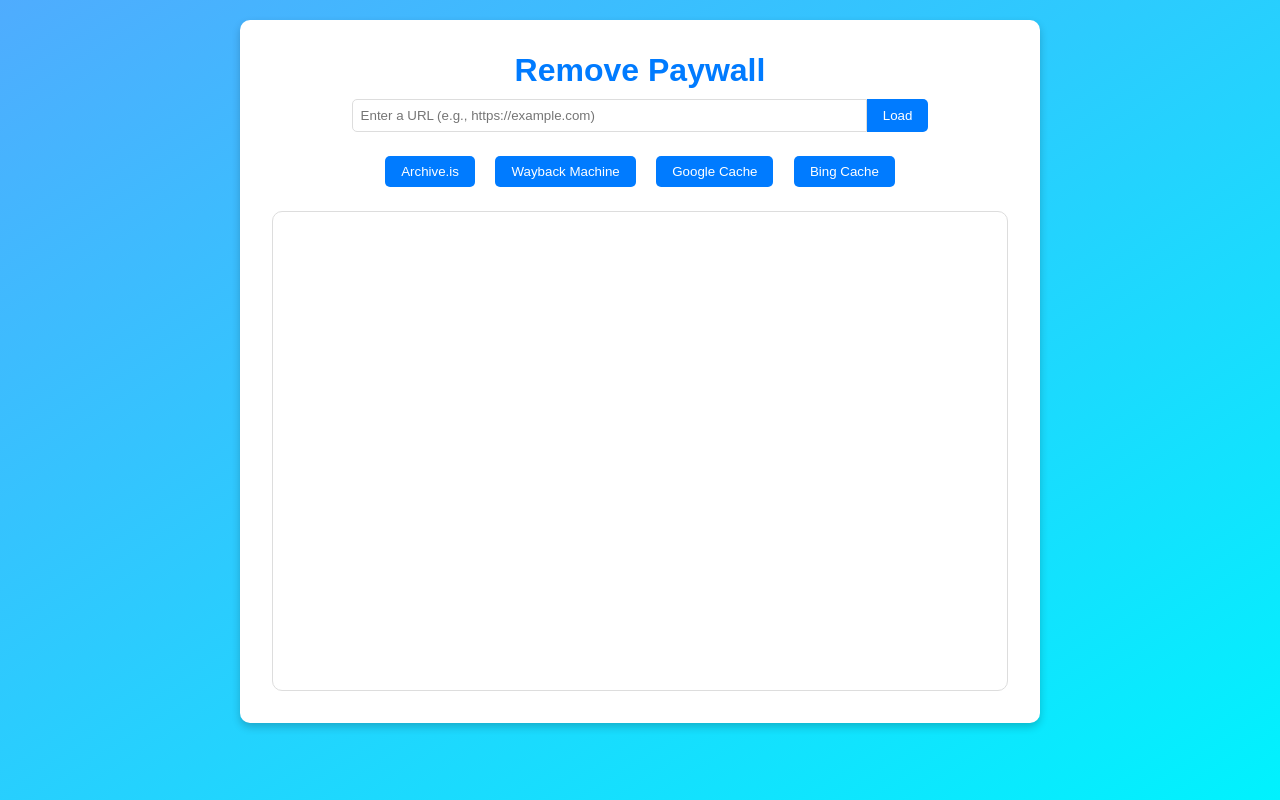
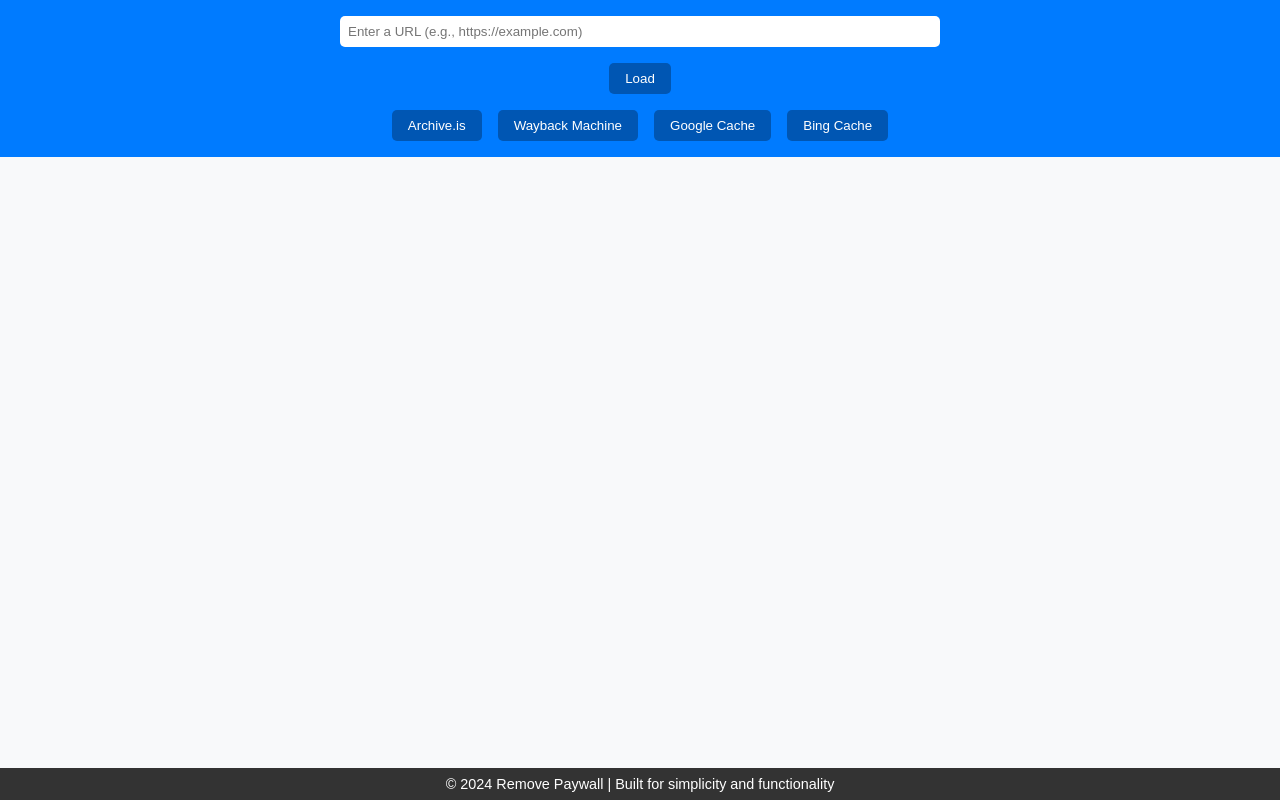
Before and after one commit to MohdYahyaMahmodi/paywallremover, a plain HTML site: page index.html in a window 1280 px wide. Drawn offline with Linux system fonts and the light colour scheme.

Commit message:
Update index.html

```diff
--- a/index.html
+++ b/index.html
@@ -14,68 +14,61 @@
 
     body {
       font-family: Arial, sans-serif;
-      background: linear-gradient(to bottom right, #4facfe, #00f2fe);
+      background: #f8f9fa;
       color: #333;
       display: flex;
       flex-direction: column;
-      align-items: center;
-      padding: 20px;
-      height: 100vh;
+      min-height: 100vh;
     }
 
-    .container {
-      background: #fff;
-      padding: 2rem;
-      border-radius: 10px;
-      box-shadow: 0 4px 8px rgba(0, 0, 0, 0.2);
-      width: 90%;
-      max-width: 800px;
+    header {
+      background: #007BFF;
+      color: #fff;
+      padding: 1rem;
       text-align: center;
     }
 
-    .title {
-      font-size: 2rem;
-      font-weight: bold;
-      color: #007BFF;
-      margin-bottom: 10px;
+    .header-container {
+      max-width: 1200px;
+      margin: 0 auto;
+      display: flex;
+      flex-direction: column;
+      align-items: center;
+      gap: 1rem;
     }
 
-    .input-container {
-      display: flex;
-      justify-content: center;
-      margin-bottom: 1rem;
-    }
-
-    input {
+    .header-container input {
       padding: 0.5rem;
       width: 70%;
-      border: 1px solid #ddd;
-      border-radius: 5px 0 0 5px;
+      max-width: 600px;
+      border: none;
+      border-radius: 5px;
       outline: none;
     }
 
-    button {
+    .header-container button {
       padding: 0.5rem 1rem;
-      background: #007BFF;
+      background: #0056b3;
       color: #fff;
       border: none;
-      border-radius: 0 5px 5px 0;
+      border-radius: 5px;
       cursor: pointer;
       transition: background 0.3s;
     }
 
-    button:hover {
-      background: #0056b3;
+    .header-container button:hover {
+      background: #003f7f;
     }
 
     .buttons-container {
-      margin-bottom: 1rem;
+      display: flex;
+      gap: 1rem;
+      justify-content: center;
     }
 
     .buttons-container button {
-      margin: 0.5rem;
       padding: 0.5rem 1rem;
-      background: #007BFF;
+      background: #0056b3;
       color: #fff;
       border: none;
       border-radius: 5px;
@@ -84,42 +77,55 @@
     }
 
     .buttons-container button:hover {
-      background: #0056b3;
+      background: #003f7f;
     }
 
     .iframe-container {
-      border: 1px solid #ddd;
-      border-radius: 10px;
+      flex-grow: 1;
       overflow: hidden;
-      width: 100%;
-      height: 60vh;
-      margin-top: 1rem;
+      position: relative;
     }
 
     iframe {
       width: 100%;
       height: 100%;
       border: none;
+      position: absolute;
+      top: 0;
+      left: 0;
+    }
+
+    footer {
+      background: #333;
+      color: #fff;
+      text-align: center;
+      padding: 0.5rem;
+      position: fixed;
+      bottom: 0;
+      width: 100%;
+      font-size: 0.9rem;
     }
   </style>
 </head>
 <body>
-  <div class="container">
-    <h1 class="title">Remove Paywall</h1>
-    <div class="input-container">
+  <header>
+    <div class="header-container">
       <input id="urlInput" type="url" placeholder="Enter a URL (e.g., https://example.com)" />
       <button id="loadBtn">Load</button>
-    </div>
       <div class="buttons-container">
         <button id="archiveBtn">Archive.is</button>
         <button id="waybackBtn">Wayback Machine</button>
         <button id="googleBtn">Google Cache</button>
         <button id="bingBtn">Bing Cache</button>
       </div>
+    </div>
+  </header>
   <div class="iframe-container">
     <iframe id="iframe" src=""></iframe>
   </div>
-  </div>
+  <footer>
+    &copy; 2024 Remove Paywall | Built for simplicity and functionality
+  </footer>
   <script>
     // Function to validate URLs
     function isValidUrl(string) {
```
Lines whose indentation alone changed are shown as unchanged.
